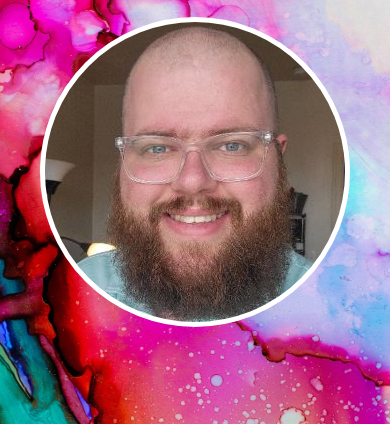
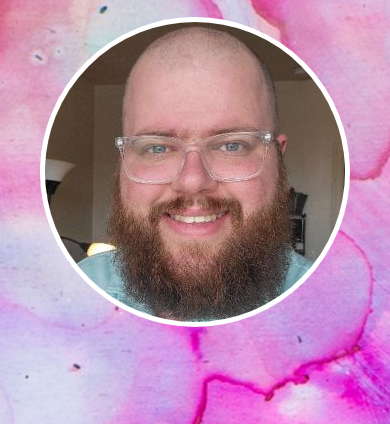
Before and after one commit to FrozenArrow73/FrozenArrow73.github.io, a plain HTML site: page index.html in a window 390 px wide. Shown: the part 91-515 px from the top of the page. Drawn offline with Linux system fonts and the light colour scheme.

Commit message:
removing fixed to see if that fixes the problem on mobile

```diff
--- a/style.css
+++ b/style.css
@@ -3,9 +3,8 @@
 }
 
 body {
-    background: url(PortfolioBackgroundMedium.jpg) center fixed;
+    background: url(PortfolioBackgroundMedium.jpg) center;
     background-size: cover;
-    min-height: 100%;
     background-color: #8b0000;
     display: flex;
     flex-direction: column;
```
